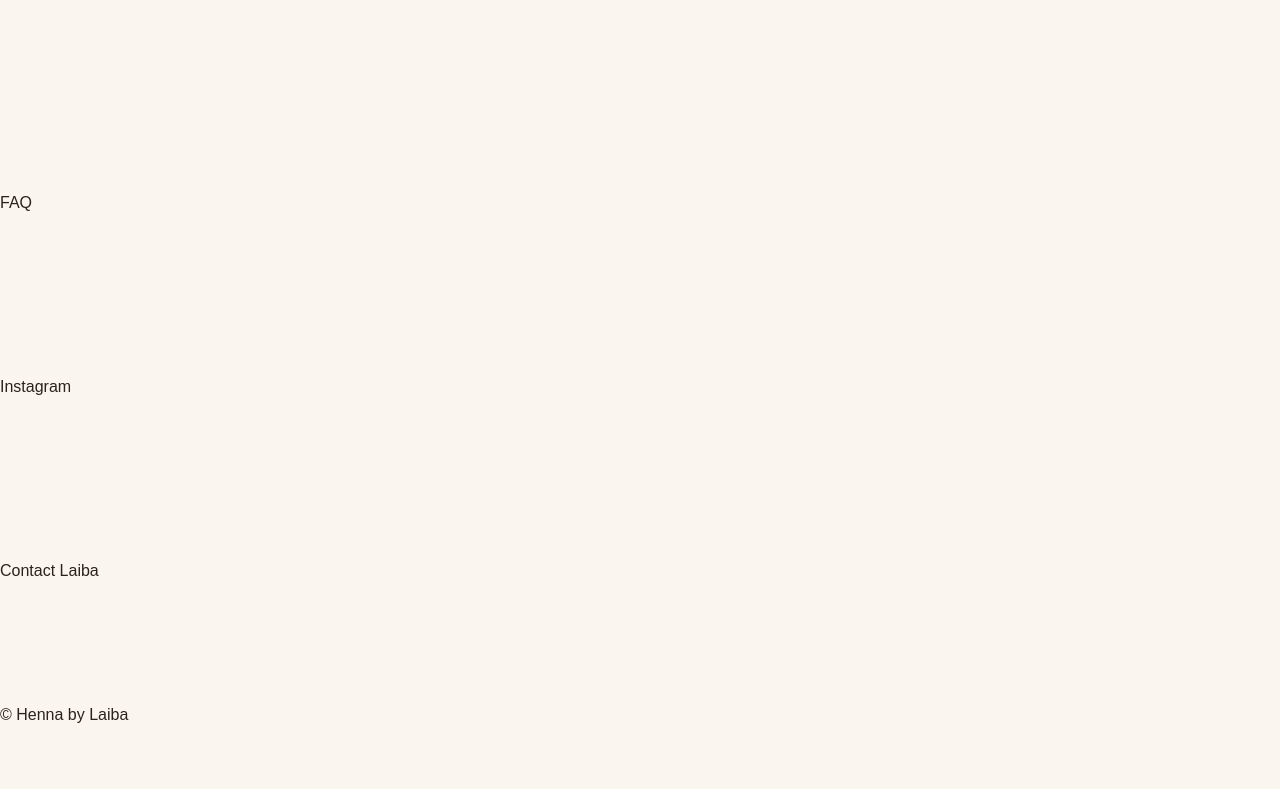
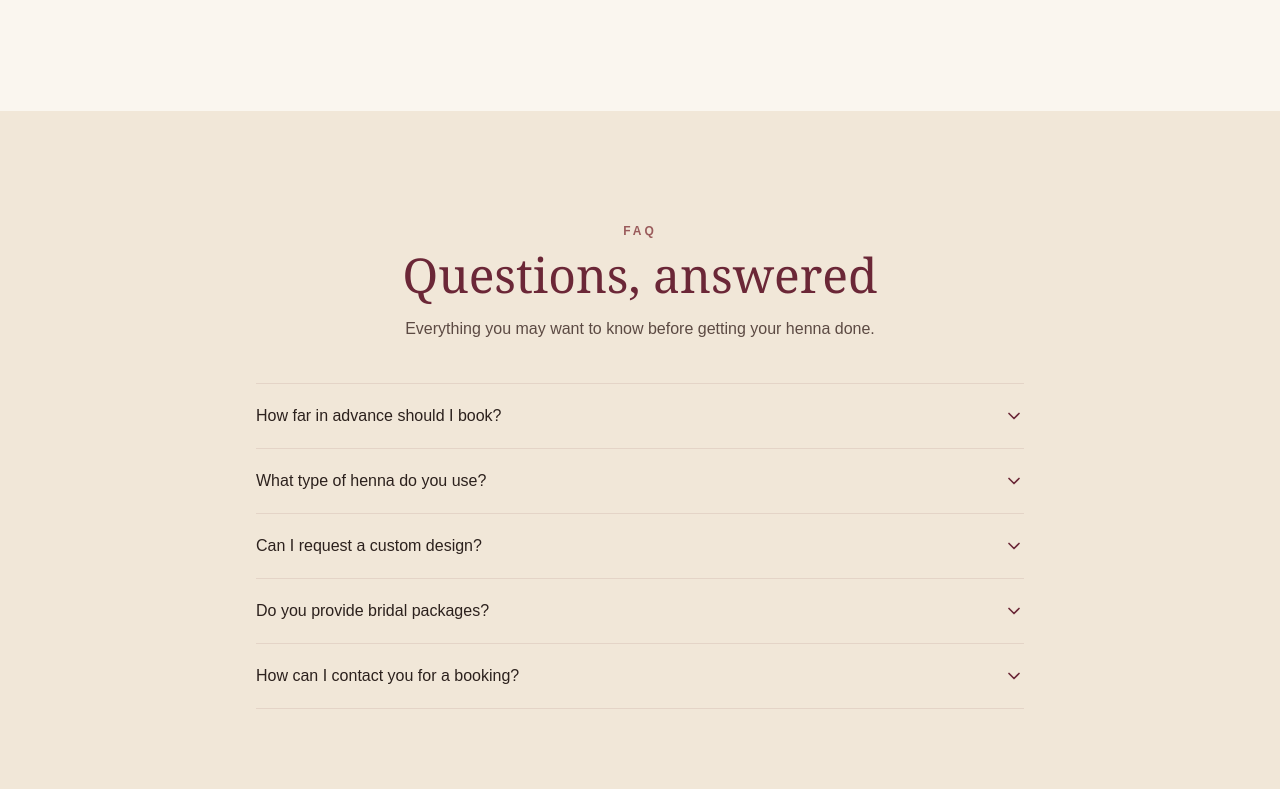
Before and after one commit to HarisRamay/HennaByLaiba, a React (Vite) app: page / in a window 1280 px wide. Shown: the part 5931-6720 px from the top of the page. Before the commit the page ends 6698 px from the top, so only its background shows below. Built offline with nearby package versions, Linux system fonts and the light colour scheme.

Commit message:
Created FAQ Section

```diff
--- a/src/features/faq/model/useFAQ.js
+++ b/src/features/faq/model/useFAQ.js
@@ -0,0 +1,18 @@
+import { useState } from "react";
+
+function useFAQ() {
+  const [openIndex, setOpenIndex] = useState(null);
+
+  const toggleFAQ = (index) => {
+    setOpenIndex((currentIndex) =>
+      currentIndex === index ? null : index
+    );
+  };
+
+  return {
+    openIndex,
+    toggleFAQ,
+  };
+}
+
+export default useFAQ;
--- a/src/features/faq/ui/FAQAccordion.jsx
+++ b/src/features/faq/ui/FAQAccordion.jsx
@@ -0,0 +1,49 @@
+import { ChevronDown } from "lucide-react";
+
+function FAQAccordion({ questions, openIndex, onToggle }) {
+  return (
+    <div className="divide-y divide-[#6B2737]/10 border-y border-[#6B2737]/10">
+      {questions.map((question, index) => {
+        const isOpen = openIndex === index;
+
+        return (
+          <div key={question.id}>
+            <button
+              type="button"
+              onClick={() => onToggle(index)}
+              className="flex w-full items-center justify-between gap-6 py-5 text-left"
+              aria-expanded={isOpen}
+            >
+              <span className="font-medium text-[#2C211D]">
+                {question.question}
+              </span>
+
+              <ChevronDown
+                size={20}
+                className={`shrink-0 text-[#6B2737] transition-transform duration-300 ${
+                  isOpen ? "rotate-180" : ""
+                }`}
+              />
+            </button>
+
+            <div
+              className={`grid transition-all duration-300 ${
+                isOpen
+                  ? "grid-rows-[1fr] opacity-100"
+                  : "grid-rows-[0fr] opacity-0"
+              }`}
+            >
+              <div className="overflow-hidden">
+                <p className="pb-5 pr-10 text-sm leading-7 text-[#5C4A43]">
+                  {question.answer}
+                </p>
+              </div>
+            </div>
+          </div>
+        );
+      })}
+    </div>
+  );
+}
+
+export default FAQAccordion;
--- a/src/pages/home/HomePage.jsx
+++ b/src/pages/home/HomePage.jsx
@@ -7,7 +7,6 @@ import Gallery from "../../widgets/Gallery/Gallery";
 import WhyChooseUs from "../../widgets/WhyChooseUs/WhyChooseUs";
 import Testimonials from "../../widgets/Testimonials/Testimonials";
 import FAQ from "../../widgets/FAQ/FAQ";
-import Instagram from "../../widgets/Instagram/Instagram";
 import ContactCTA from "../../widgets/ContactCTA/ContactCTA";
 import Footer from "../../widgets/Footer/Footer";
 import WhatsAppButton from "../../features/whatsapp-contact/ui/WhatsAppButton";
@@ -26,7 +25,6 @@ function HomePage() {
         <WhyChooseUs />
         <Testimonials />
         <FAQ />
-        <Instagram />
         <ContactCTA />
       </main>
 
--- a/src/widgets/FAQ/FAQ.JSX
+++ b/src/widgets/FAQ/FAQ.JSX
@@ -1,7 +1,62 @@
+import Container from "../../shared/ui/Container/Container";
+import SectionHeading from "../../shared/ui/SectionHeading/SectionHeading";
+
+import FAQAccordion from "../../features/faq/ui/FAQAccordion";
+import useFAQ from "../../features/faq/model/useFAQ";
+
+const questions = [
+  {
+    id: 1,
+    question: "How far in advance should I book?",
+    answer:
+      "For bridal bookings, I recommend reaching out as early as possible so we can discuss your date, design preferences and availability. For smaller events, availability may vary depending on the date.",
+  },
+  {
+    id: 2,
+    question: "What type of henna do you use?",
+    answer:
+      "I use quality henna intended for traditional henna application. Specific products and ingredients can be discussed before your appointment if you have any sensitivities or preferences.",
+  },
+  {
+    id: 3,
+    question: "Can I request a custom design?",
+    answer:
+      "Absolutely. You can share your inspiration, preferred style or outfit details, and we can create a design that suits your occasion.",
+  },
+  {
+    id: 4,
+    question: "Do you provide bridal packages?",
+    answer:
+      "Yes. Bridal services can be customized based on the coverage, design complexity and requirements of your event. Contact me for details and pricing.",
+  },
+  {
+    id: 5,
+    question: "How can I contact you for a booking?",
+    answer:
+      "The easiest way is through WhatsApp. Use the WhatsApp button on the website to send an enquiry and discuss your date and requirements.",
+  },
+];
+
 function FAQ() {
+  const { openIndex, toggleFAQ } = useFAQ();
+
   return (
-    <section id="faq" className="py-20">
-      <h2>FAQ</h2>
+    <section id="faq" className="bg-[#F1E7D8] py-20 sm:py-28">
+      <Container>
+        <SectionHeading
+          eyebrow="FAQ"
+          title="Questions, answered"
+          description="Everything you may want to know before getting your henna done."
+        />
+
+        <div className="mx-auto max-w-3xl">
+          <FAQAccordion
+            questions={questions}
+            openIndex={openIndex}
+            onToggle={toggleFAQ}
+          />
+        </div>
+      </Container>
     </section>
   );
 }
--- a/src/widgets/Instagram/Instagram.jsx
+++ /dev/null
@@ -1,9 +0,0 @@
-function Instagram() {
-  return (
-    <section className="py-20">
-      <h2>Instagram</h2>
-    </section>
-  );
-}
-
-export default Instagram;
```
